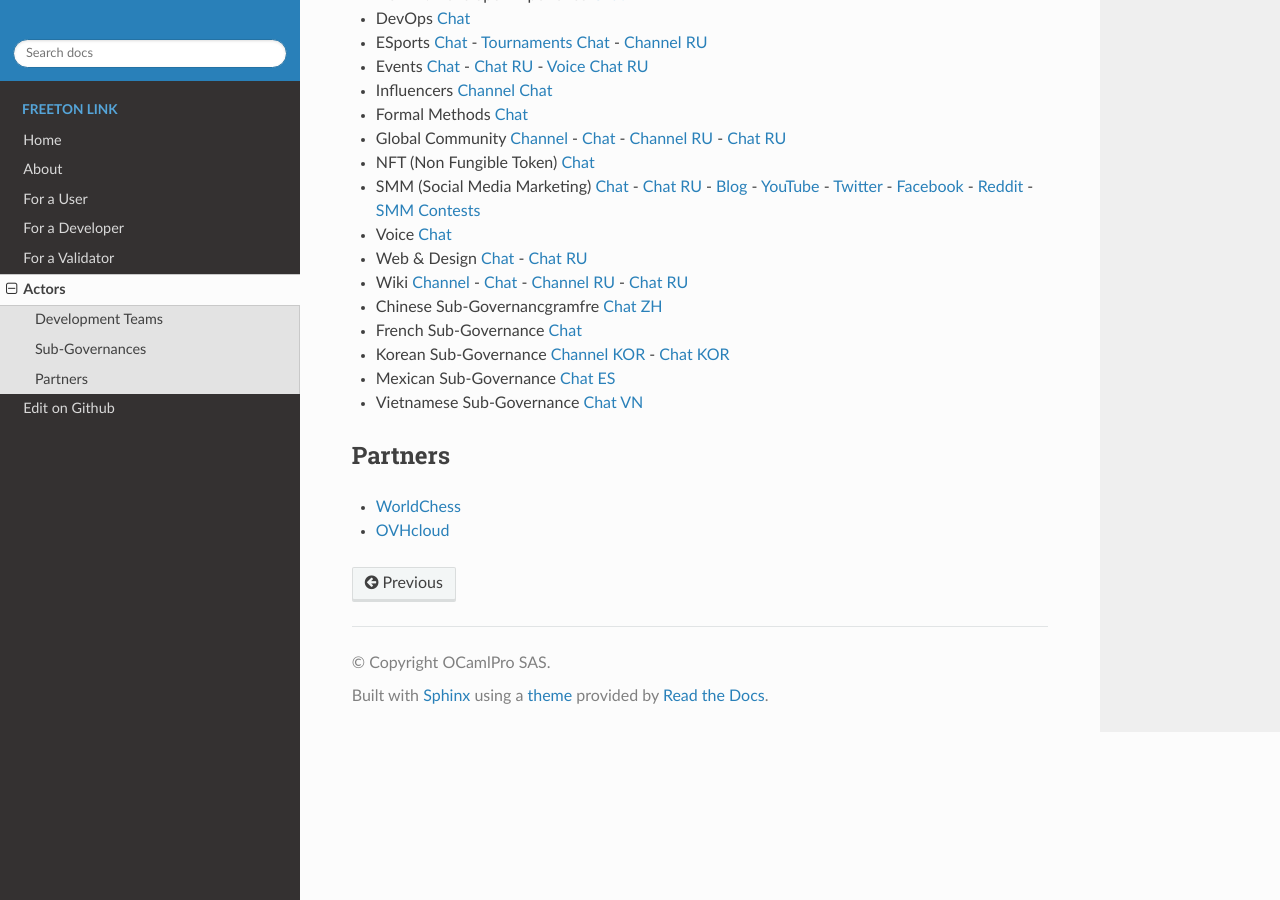
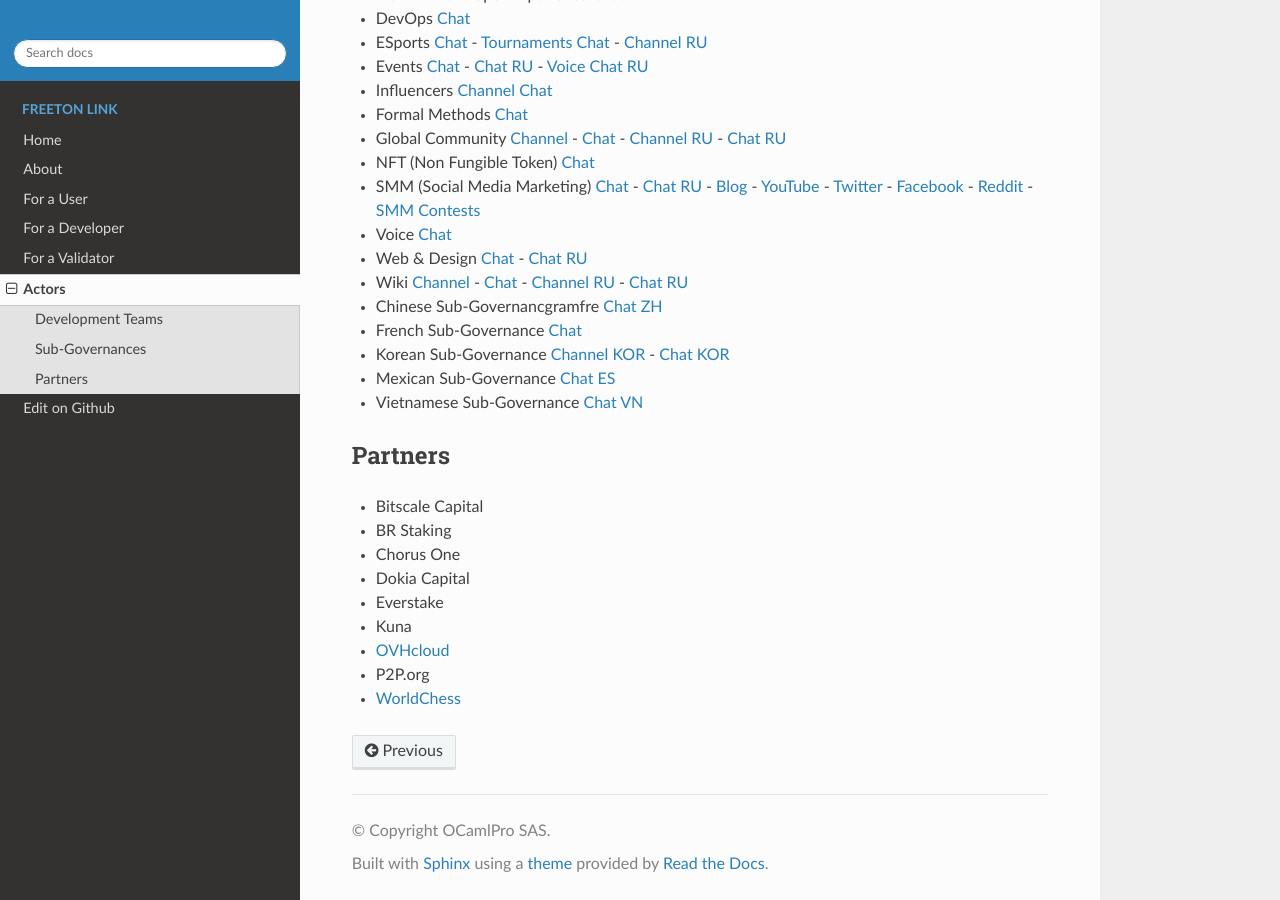
Before and after one commit to OCamlPro/www.freeton.link, a Sphinx documentation site: the page built from sphinx/actors.rst, in a window 1280 px wide and 900 px high, scrolled down 841 px. Built offline with Sphinx 7.4.7 and the Read the Docs theme 2.0.0, drawn with Linux system fonts in a browser that asks for light colours; the version number could not be read and is left out.

Commit message:
petits changements

```diff
--- a/sphinx/actors.rst
+++ b/sphinx/actors.rst
@@ -48,9 +48,15 @@
 
 Partners
 ~~~~~~~~
+* Bitscale Capital
+* BR Staking
+* Chorus One
+* Dokia Capital
+* Everstake
+* Kuna
+* `OVHcloud <https://startup.ovhcloud.com/fr/>`_
+* P2P.org
 * `WorldChess <https://worldchess.com/>`_
-* `OVHcloud <https://startup.ovhcloud.com/fr/>`_
-
 
 .. |ocamlpro.ico| image:: images/ocamlpro.ico
 .. |gramkit.ico| image:: images/gramkit.ico
--- a/sphinx/user.rst
+++ b/sphinx/user.rst
@@ -6,6 +6,7 @@
 * Community `WEB EN FR IT RU <https://freeton.org/>`_ - |toncrystal.ico| `Chat <https://t.me/toncrystal>`_ - `Facebook <https://www.facebook.com/CommunityTon>`_ - `Twitter <https://twitter.com/CommunityTon>`_ - `Instagram <https://www.instagram.com/communityton/>`_ - `Linkedin <https://www.linkedin.com/in/free-ton/>`_
 * `News <https://ton-news.com/>`_
 * News `Channel <https://t.me/TON_Journal_TM>`_
+* `<http://freeton.ee/eng>`_
 * `Youtube <https://www.youtube.com/c/FreeTON_official/featured>`_
 * |FreeTonNews.ico| `Channel <https://t.me/ton_crystal_news>`_
 * Cointelegraph `Blog <https://cointelegraph.com/>`_
```
Also changed, not shown: other parts of sphinx/user.rst (+1 -0 lines).
